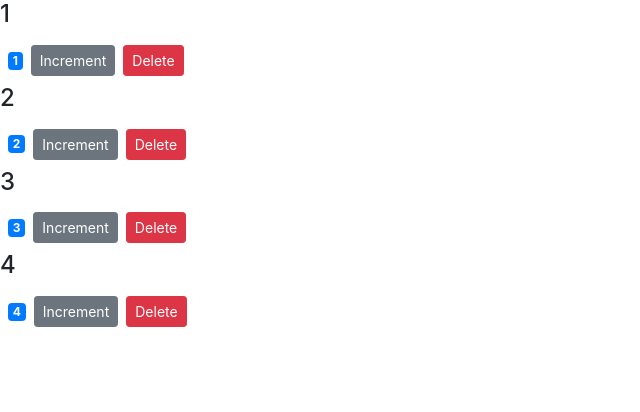
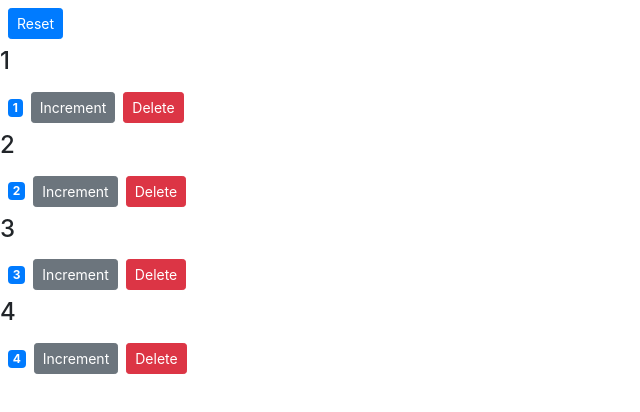
Before and after one commit to Boity-Latakgomo/counter-webapp, a React (Create React App) app: page / in a window 1280 px wide. Shown: the top 412 px of the page, without its empty margins (0-640 px from the left). Built offline with nearby package versions, Linux system fonts and the light colour scheme.

Commit message:
added a restart button

```diff
--- a/src/components/counters.jsx
+++ b/src/components/counters.jsx
@@ -10,6 +10,14 @@
             {id: 4, value:4}
         ]
      } ;
+      handleReset=() => {
+       const counters= this.state.counters.map(c => {
+            c.value = 0;
+            return c;
+        });
+        this.setState({counters});
+      };
+
      handleDelete = (counterId) => {
     const counters= this.state.counters.filter(c => c.id !== counterId);
     this.setState({counters});
@@ -17,6 +25,7 @@
     render() {
         return (
             <div>
+            <button onClick={this.handleReset} className="btn btn-primary btn-sm m-2">Reset</button>
             {this.state.counters.map(counter => (
                 <Counter key={counter.id } onDelete={this.handleDelete} value={counter.value} id={counter.id}>
            </Counter>
```
